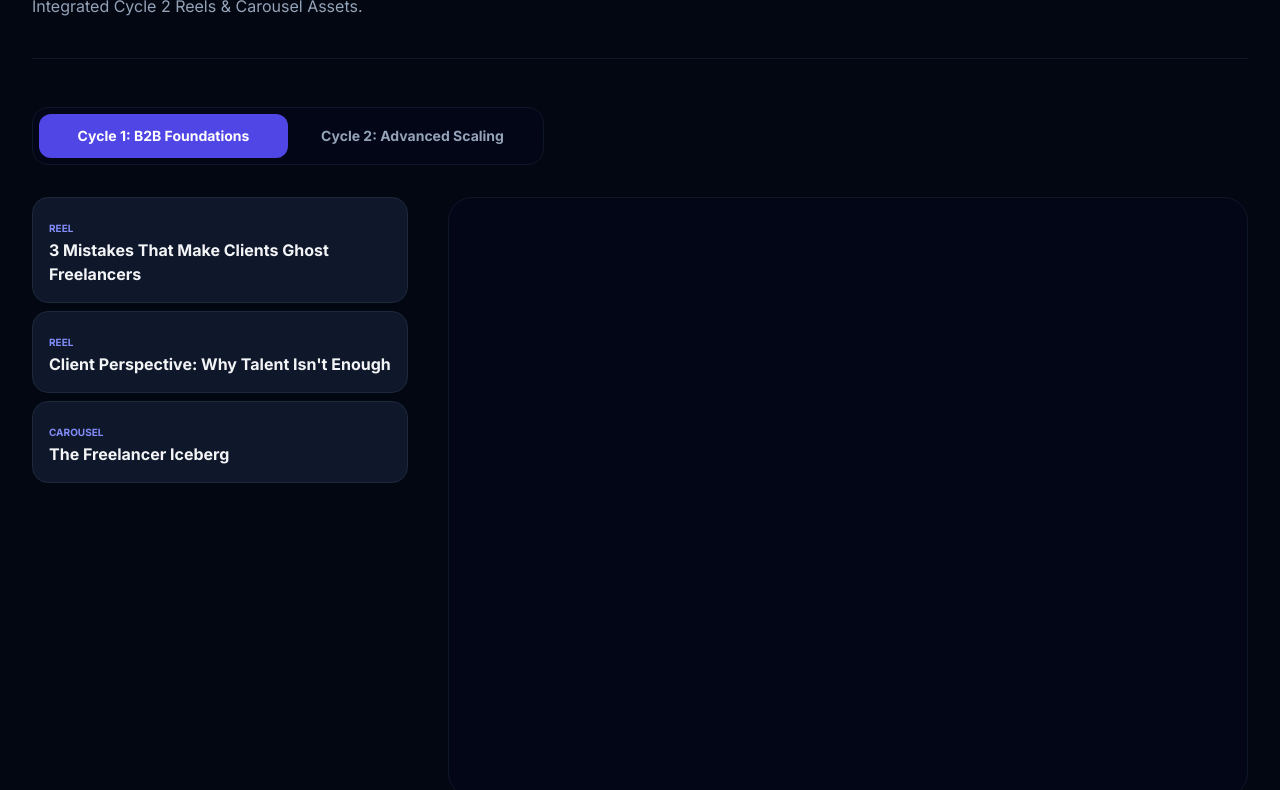
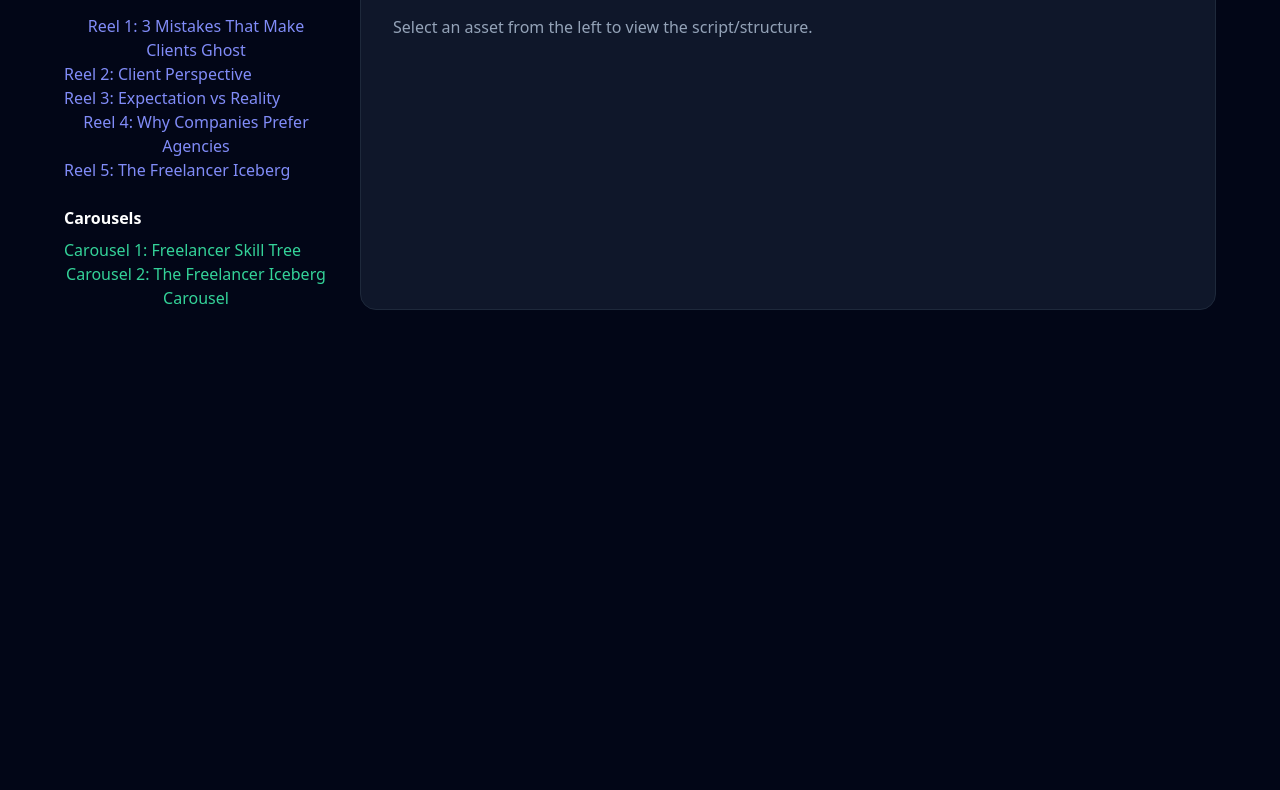
Before and after one commit to VRD77/dreamsample.github.io, a plain HTML site: page index.html in a window 1280 px wide. Shown: the part 118-908 px from the top of the page. After the commit the page ends 800 px from the top, so only its background shows below. Drawn offline with nearby package versions, Linux system fonts and the light colour scheme.

Commit message:
Update index.html

```diff
--- a/index.html
+++ b/index.html
@@ -2,83 +2,57 @@
 <html lang="en">
 <head>
     <meta charset="UTF-8">
-    <meta name="viewport" content="width=device-width, initial-scale=1.0">
-    <title>Dreamnity | Organic Virality Hub</title>
+    <title>Dreamnity Content Hub</title>
     <script src="https://cdn.tailwindcss.com"></script>
-    <link href="https://fonts.googleapis.com/css2?family=Outfit:wght@300;400;600;700;800&family=Inter:wght@400;500;600;700&display=swap" rel="stylesheet">
-    <style>
-        body { font-family: 'Inter', sans-serif; background-color: #030712; color: #f3f4f6; }
-        h1, h2, h3, h4, h5, .font-heading { font-family: 'Outfit', sans-serif; }
-        .text-gradient { background: linear-gradient(135deg, #38bdf8, #818cf8, #c084fc); -webkit-background-clip: text; -webkit-text-fill-color: transparent; }
-        .reel-btn.active { background-color: #111827; border-left: 4px solid #6366f1; color: #ffffff; }
-        .reel-btn.inactive { background-color: transparent; border-left: 4px solid transparent; color: #9ca3af; }
-        .custom-scrollbar::-webkit-scrollbar { width: 6px; }
-        .custom-scrollbar::-webkit-scrollbar-thumb { background-color: #374151; border-radius: 10px; }
-        .badge { display: inline-flex; align-items: center; padding: 0.25rem 0.75rem; border-radius: 9999px; font-size: 0.75rem; font-weight: 700; text-transform: uppercase; }
-    </style>
 </head>
-<body class="antialiased pb-24">
+<body class="bg-slate-950 text-slate-200 p-8">
+    <div class="max-w-6xl mx-auto">
+        <h1 class="text-3xl font-bold mb-8 text-white">Dreamnity Content Hub</h1>
 
-<div class="max-w-7xl mx-auto px-4 sm:px-6 lg:px-8 pt-12">
-    <header class="mb-12 border-b border-slate-900 pb-10 text-center md:text-left">
-        <h1 class="text-4xl md:text-5xl font-black mb-4 tracking-tight text-white">
-            Dreamnity <span class="text-gradient">Content Engine</span>
-        </h1>
-        <p class="text-slate-400">Integrated Cycle 2 Reels & Carousel Assets.</p>
-    </header>
-
-    <div class="flex bg-slate-950 p-1.5 rounded-2xl border border-slate-900 max-w-lg mb-8">
-        <button onclick="renderAssets(1)" class="flex-1 py-3 px-5 rounded-xl font-bold text-sm bg-indigo-600 text-white">Cycle 1: B2B Foundations</button>
-        <button onclick="renderAssets(2)" class="flex-1 py-3 px-5 rounded-xl font-bold text-sm text-slate-400">Cycle 2: Advanced Scaling</button>
+        <div class="grid grid-cols-4 gap-8">
+            <div class="col-span-1 space-y-6">
+                <div id="nav-container"></div>
             </div>
 
-    <div class="grid grid-cols-1 lg:grid-cols-3 gap-8">
-        <div class="lg:col-span-1 max-h-[680px] overflow-y-auto custom-scrollbar pr-2" id="asset-nav"></div>
-        <div class="lg:col-span-2 bg-slate-950 rounded-3xl border border-slate-900 p-6 md:p-10 min-h-[600px]" id="asset-content"></div>
+            <div class="col-span-3 bg-slate-900 p-8 rounded-2xl border border-slate-800" id="display-area">
+                <p class="text-slate-400">Select an asset from the left to view the script/structure.</p>
+            </div>
         </div>
     </div>
 
     <script>
-    const assets = [
-        // --- CYCLE 2 REELS (Updated with files) ---
-        { id: 7, cycle: 2, type: 'Reel', title: '3 Mistakes That Make Clients Ghost Freelancers', content: [
-            { time: '0:00-0:05', audio: 'If clients keep disappearing after showing interest… you might be making one of these mistakes without realizing it.' },
-            { time: '0:05-0:20', audio: 'Vague messaging: stop listing services like "editing, design, marketing". Explain the specific result: "I help gyms create videos that increase leads."' },
-            { time: '0:20-0:34', audio: 'Slow responses: replying 8 hours later loses clients. Keep conversations alive with quick updates.' },
-            { time: '0:34-0:52', audio: 'Unprofessionalism: not having GST invoices or payment workflows kills trust. Dreamnity simplifies this.' }
-        ]},
-        { id: 8, cycle: 2, type: 'Reel', title: 'Client Perspective: Why Talent Isn\'t Enough', content: [
-            { time: '0:00-0:08', audio: 'Imagine you hire a talented freelancer. Portfolio is great. Price works. Everything seems perfect.' },
-            { time: '0:08-0:25', audio: 'But finance asks: "Can they provide proper invoices? How do we process payments?" Suddenly, hiring feels risky.' },
-            { time: '0:35-0:52', audio: 'Dreamnity allows freelancers to offer GST-ready invoicing and compliant billing, so businesses get the structure they expect.' }
-        ]},
-        // --- CYCLE 2 CAROUSELS (Updated with files) ---
-        { id: 101, cycle: 2, type: 'Carousel', title: 'The Freelancer Iceberg', content: [
-            { slide: '1', text: 'What people see vs what runs your business. Finding clients (20% visible) vs. The hidden 80%: Tax, Invoices, Compliance.' },
-            { slide: '2', text: 'The part nobody talks about: Chasing payments, international transfers, and GST questions.' },
-            { slide: '3', text: 'Dreamnity acts as the submarine navigating the hidden obstacles: GST-ready invoicing, global payments, and payout tracking.' },
-            { slide: '4', text: 'Most freelancers upgrade skills. The best upgrade their systems. Look like a business, work like a freelancer.' }
-        ]}
-    ];
+        const content = {
+            cycle2: {
+                reels: [
+                    { id: 1, title: "3 Mistakes That Make Clients Ghost", content: "Hook: If clients keep disappearing... Mistakes: Vague messaging, Slow responses, Unprofessionalism. Dreamnity mentioned as solution[cite: 7, 8, 9, 10, 11, 12, 13]." },
+                    { id: 2, title: "Client Perspective", content: "Focuses on why businesses hire based on process rather than talent. Dreamnity introduced as the structure[cite: 16, 17, 18, 19, 20, 21, 22]." },
+                    { id: 3, title: "Expectation vs Reality", content: "Contrast between Instagram 'easy' freelancing vs reality of invoices/GST. Dreamnity mentioned as solution[cite: 30, 31, 32, 33, 34]." },
+                    { id: 4, title: "Why Companies Prefer Agencies", content: "Companies choose agencies for structure/compliance. Dreamnity helps freelancers look like businesses[cite: 23, 24, 25, 26, 27, 28, 29]." },
+                    { id: 5, title: "The Freelancer Iceberg", content: "Visible: Clients/Income. Hidden: Invoices/GST/Compliance. Dreamnity is the submarine[cite: 35, 36, 37, 38, 39, 40, 41]." }
+                ],
+                carousels: [
+                    { id: 1, title: "Freelancer Skill Tree", content: "Page 1: Skill Tree. Page 2: Client Acquisition. Page 3: Getting Paid Nightmare. Page 4: Dreamnity Unlock[cite: 14, 15]." },
+                    { id: 2, title: "The Freelancer Iceberg Carousel", content: "Visual of iceberg (20% visible). Submarine 'Dreamnity' navigates hidden side (GST/Compliance/Payments)[cite: 42, 43, 44, 45, 46, 47, 48, 49, 50, 51, 52]." }
+                ]
+            }
+        };
 
-    function renderAssets(cycle) {
-        const nav = document.getElementById('asset-nav');
-        nav.innerHTML = assets.filter(a => a.cycle === cycle).map(a => `
-            <button onclick="showAsset(${a.id})" class="w-full text-left p-4 rounded-2xl mb-2 bg-slate-900 border border-slate-800 hover:border-indigo-500">
-                <span class="text-[10px] font-bold text-indigo-400">${a.type.toUpperCase()}</span>
-                <div class="font-bold">${a.title}</div>
-            </button>
-        `).join('');
+        function renderNav() {
+            const container = document.getElementById('nav-container');
+            container.innerHTML = `
+                <h3 class="font-bold text-white mb-2">Reels</h3>
+                ${content.cycle2.reels.map(r => `<button onclick="show('reel', ${r.id})" class="block text-indigo-400 hover:text-white">Reel ${r.id}: ${r.title}</button>`).join('')}
+                <h3 class="font-bold text-white mt-6 mb-2">Carousels</h3>
+                ${content.cycle2.carousels.map(c => `<button onclick="show('carousel', ${c.id})" class="block text-emerald-400 hover:text-white">Carousel ${c.id}: ${c.title}</button>`).join('')}
+            `;
         }
 
-    function showAsset(id) {
-        const asset = assets.find(a => a.id === id);
-        const content = document.getElementById('asset-content');
-        content.innerHTML = `<h2 class="text-2xl font-bold mb-6">${asset.title}</h2>` +
-            asset.content.map(c => `<div class="mb-4 p-4 bg-slate-900 rounded-xl">${c.time || 'Slide ' + c.slide}: ${c.audio || c.text}</div>`).join('');
+        function show(type, id) {
+            const item = content.cycle2[type + 's'].find(i => i.id === id);
+            document.getElementById('display-area').innerHTML = `<h2 class="text-xl font-bold mb-4">${type.toUpperCase()} ${id}: ${item.title}</h2><p>${item.content}</p>`;
         }
 
-    renderAssets(2);
+        renderNav();
     </script>
 </body>
 </html>
```
Lines whose indentation alone changed are shown as unchanged.
